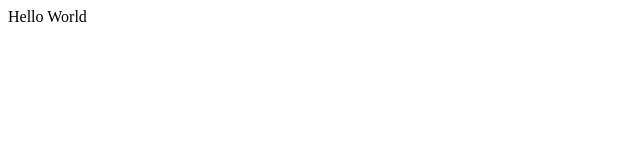
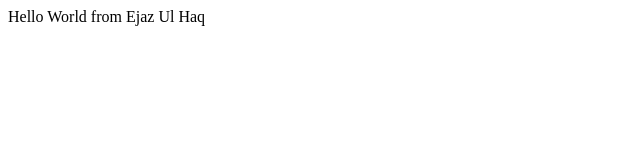
Before and after one commit to ejazulhaq91/basicexample1, a plain HTML site: page index.html in a window 1280 px wide. Shown: the whole page, without its empty margins (0-640 px from the left). Drawn offline with Linux system fonts and the light colour scheme.

Commit message:
new commit

```diff
--- a/basicexample.html
+++ b/index.html
@@ -6,6 +6,6 @@
     <title>Document</title>
 </head>
 <body>
-    Hello World
+    Hello World from Ejaz Ul Haq
 </body>
 </html>
```
